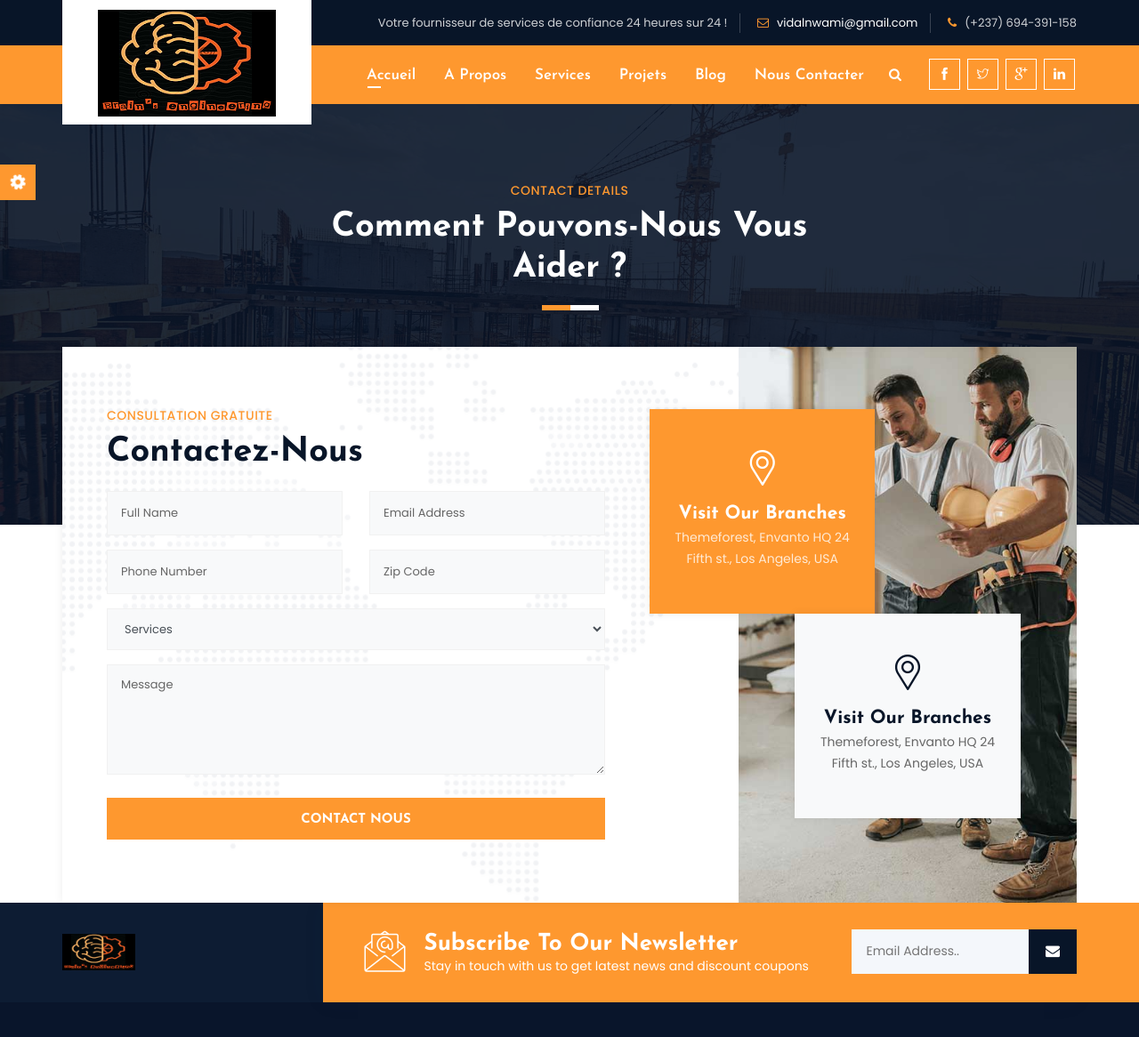
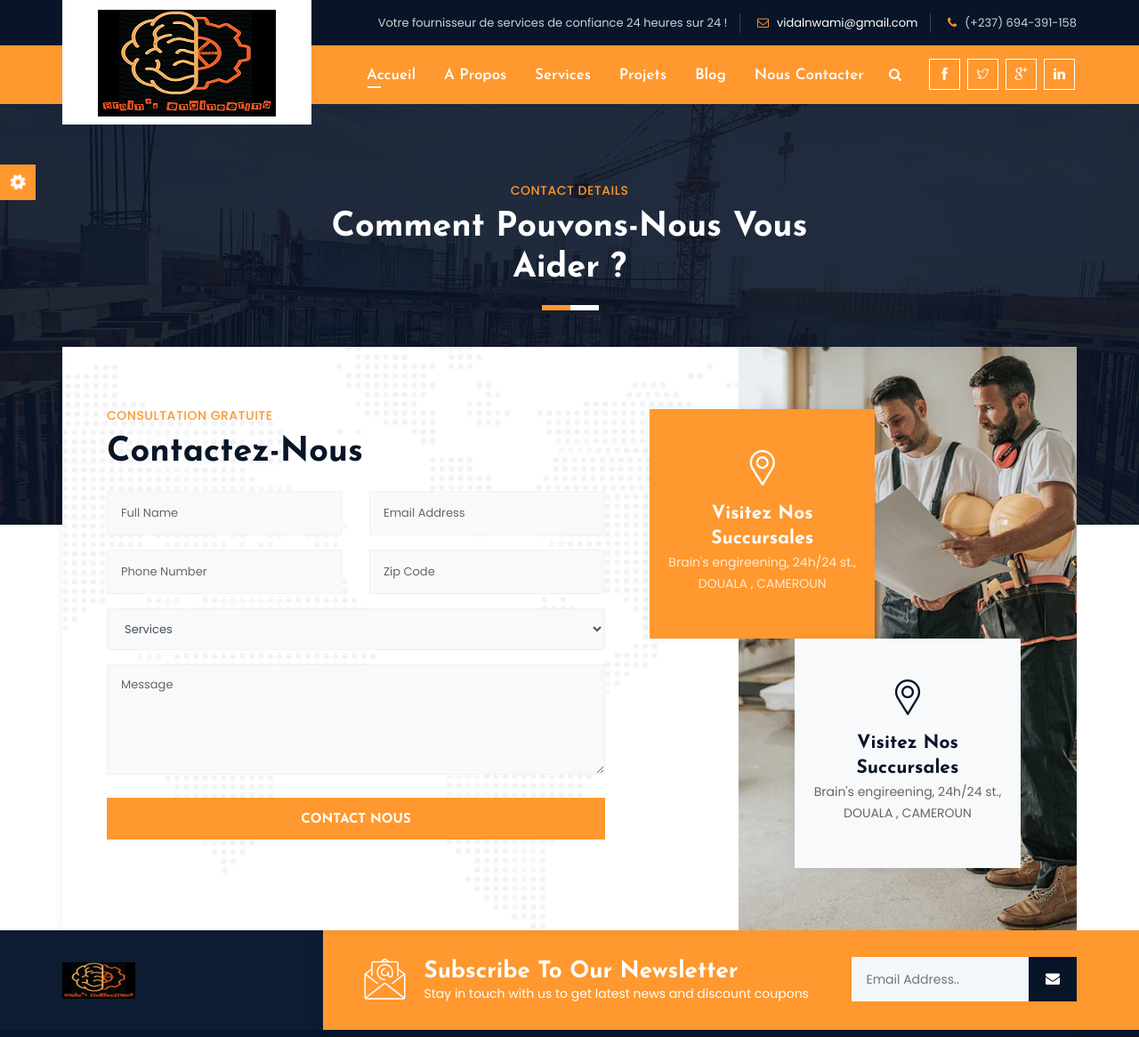
Before and after one commit to joelitok/brainsengineeringTop, a PHP site: page /contact-us.php in a window 1280 px wide. Shown: the top 1166 px of the page at 89% size. Run offline with PHP 8.4, Linux system fonts and the light colour scheme.

Commit message:
deuxieme

```diff
--- a/contact-us.php
+++ b/contact-us.php
@@ -182,10 +182,10 @@
                                                 </div>
                                                 <div class="featured-content"><!--featured-content-->
                                                     <div class="featured-title">
-                                                        <h5><a href="#">Visit Our Branches</a></h5>
+                                                        <h5><a href="#">Visitez nos succursales</a></h5>
                                                     </div>
                                                     <div class="featured-desc"><!--featured-desc-->
-                                                        <p>Themeforest, Envanto HQ 24 Fifth st., Los Angeles, USA</p>
+                                                        <p>Brain's engireening, 24h/24 st., DOUALA , CAMEROUN</p>
                                                     </div>
                                                 </div>
                                             </div><!--featured-icon-box-->
@@ -203,10 +203,10 @@
                                                 </div>
                                                 <div class="featured-content"><!--featured-content-->
                                                     <div class="featured-title">
-                                                        <h5><a href="#">Visit Our Branches</a></h5>
+                                                        <h5><a href="#">Visitez nos succursales</a></h5>
                                                     </div>
                                                     <div class="featured-desc"><!--featured-desc-->
-                                                        <p>Themeforest, Envanto HQ 24 Fifth st., Los Angeles, USA</p>
+                                                        <p>Brain's engireening, 24h/24 st., DOUALA , CAMEROUN</p>
                                                     </div>
                                                 </div>
                                             </div><!--featured-icon-box-->
```
